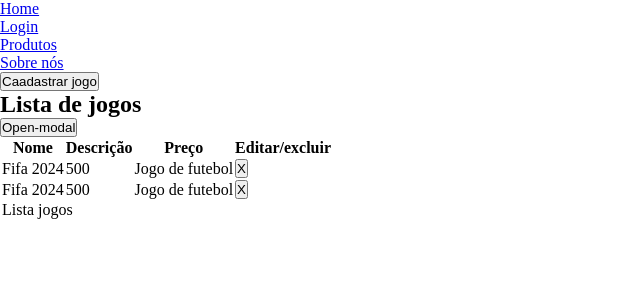
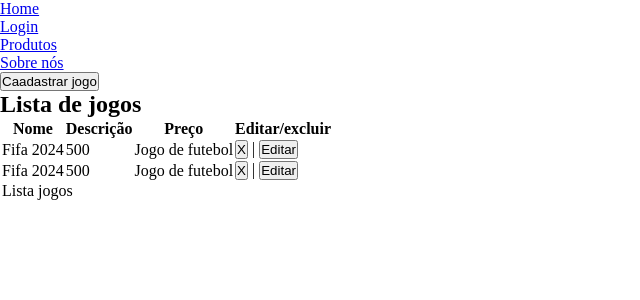
Before and after one commit to santanaIgot/app-front-react, a React (Vite) app: page /produtos in a window 1280 px wide. Shown: the top 300 px of the page, without its empty margins (0-640 px from the left). Built offline with nearby package versions, Linux system fonts and the light colour scheme; data requests are answered from the project's data file.

Commit message:
Porta fetch atualizada

```diff
--- a/src/routes/Produtos.jsx
+++ b/src/routes/Produtos.jsx
@@ -1,4 +1,5 @@
 import React, { useEffect, useState } from "react"
+
 import ModalActions from "../components/ModalActions";
 
 
@@ -10,7 +11,7 @@ export default function Produtos() {
             // useEffect recebe uma arrowFunction quando acontece determinado evento
             ()=>{
                 // quando ocorrer qualquer evento ele fará uma requisição HTTP
-                fetch('http://localhost:5000/produtos')
+                fetch('http://localhost:5001/produtos')
                 .then((resp)=>resp.json())
                 .then((resposta)=>{
                     console.log(resposta);
@@ -21,16 +22,20 @@ export default function Produtos() {
         )
 
         const handleDelete = (id)=>{
-            fetch(`http://localhost:5000/produtos/${id}`, {method:'delete'})
+            fetch(`http://localhost:5001/produtos/${id}`, {method:'delete'})
             .then(()=>(window.location = '/produtos'))
             .catch((error)=> console.log(error))
         }
 
         // usestate para trabalhar com modal
 
-        const [open, setOpen] = useState(
-            false
-        )
+        const [open, setOpen] = useState(false)
+        const [prodID, setProdID] = useState(0)
+
+        const handleEdit = (id) =>{
+            setProdID(id);
+            setOpen(true);
+        }
 
     return(
         <>
@@ -42,9 +47,9 @@ export default function Produtos() {
 
             {/* importando modalActions */}
 
-            {open ? <ModalActions open={open} setOpen={setOpen}/> :""}
+            {open ? <ModalActions open={open} id={prodID} setOpen={setOpen}/> :""}
 
-            <button onClick={()=>setOpen(true)}>Open-modal </button>
+
 
             <table>
                 <thead>
@@ -68,9 +73,11 @@ export default function Produtos() {
                                 <td>{prod.preco}</td>
                                 <td>{prod.descricao}</td>
                                 <td>
-                                    <button onClick={handleDelete.bind(this,prod.id)}>X</button>
+                                    <button onClick={handleDelete.bind(this,prod.id)}>X</button> | <button onClick={()=>handleEdit(prod.id)}>Editar</button>
                                 </td>
                             </tr>
+
+
                         ))
                     }
                 </tbody>
```
